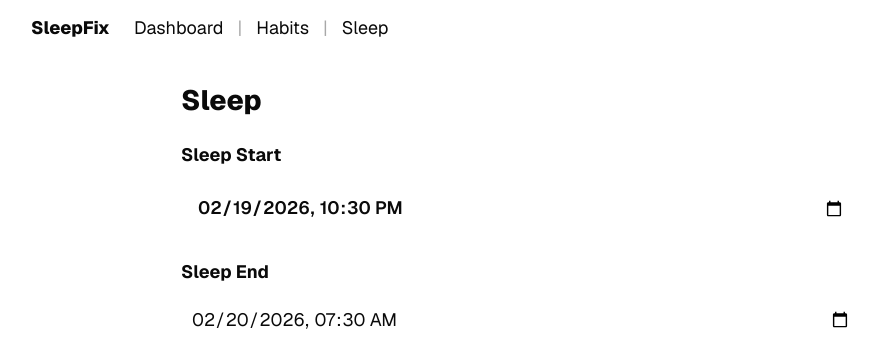
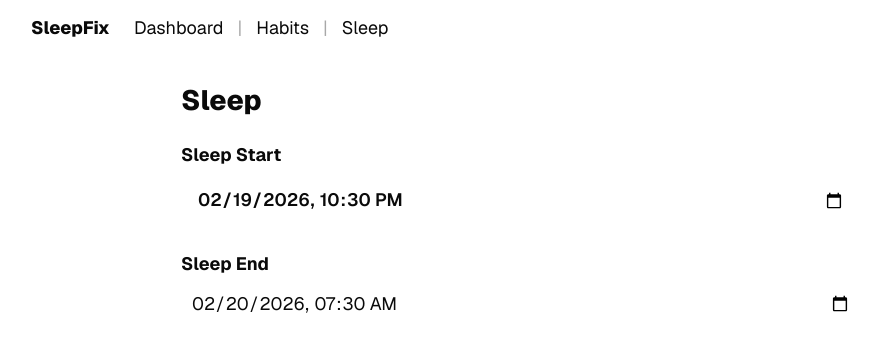
Before and after one commit to jlnalexander5-sudo/sleepfix-app, a Next.js app: page /protected/sleep in a window 1280 px wide. Shown: the top 337 px of the page, without its empty margins (119-1011 px from the left). Built offline with nearby package versions, Linux system fonts and the light colour scheme; no server answers.

Commit message:
Update page.tsx

```diff
--- a/app/protected/sleep/page.tsx
+++ b/app/protected/sleep/page.tsx
@@ -254,7 +254,9 @@ setSleepEnd(end.toISOString().slice(0, 16));
       <h1 style={{ fontSize: 28, fontWeight: 800 }}>Sleep</h1>
 
       <div style={{ marginTop: 18 }}>
-        <label style={{ display: "block", fontWeight: 700, marginBottom: 8 }}>Sleep Start</label>
+      <label style={{ fontSize: 18, fontWeight: 700 }}>
+  Sleep Start
+</label>
         <input
           type="datetime-local"
           value={sleepStart}
@@ -265,7 +267,9 @@ setSleepEnd(end.toISOString().slice(0, 16));
       </div>
 
       <div style={{ marginTop: 18 }}>
-        <label style={{ display: "block", fontWeight: 700, marginBottom: 8 }}>Sleep End</label>
+        <label style={{ fontSize: 18, fontWeight: 700 }}>
+  Sleep End
+</label>
         <input
           type="datetime-local"
           value={sleepEnd}
```
